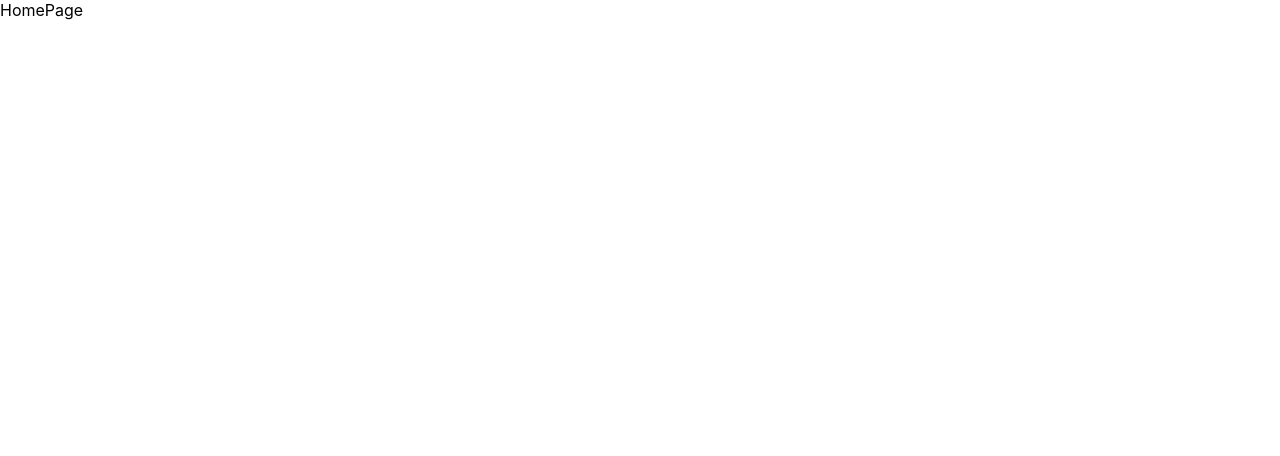
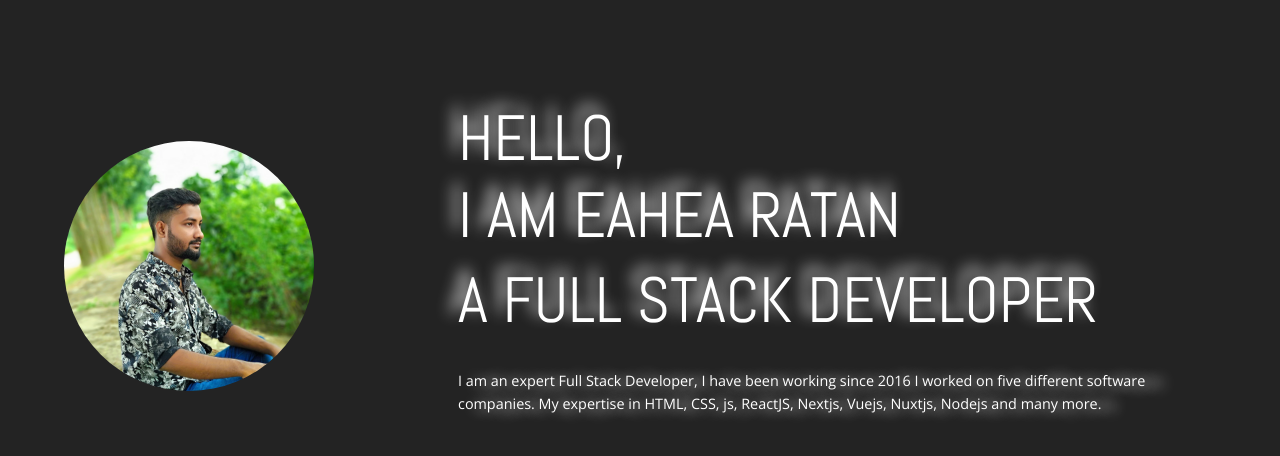
Before and after one commit to iamrashed01/myportfolio, a React (Create React App) app in the folder client/: page / in a window 1280 px wide. Shown: the top 456 px of the page. Built offline with nearby package versions, Linux system fonts and the light colour scheme.

Commit message:
FEATE: reactstrap added

```diff
--- /dev/null
+++ b/client/src/components/heroArea/index.js
@@ -0,0 +1,36 @@
+import { Col, Container, Row } from "reactstrap";
+import authorImage from "../../images/eahea.jpg";
+
+const HeroArea = () => {
+  return (
+    <div className="heroArea">
+      <>
+        <Row className="align-items-center">
+          <Col xs="12" md="4">
+            <div className="authorImageArea">
+              <div className="authorImage">
+                <img src={authorImage} alt="authorImage" />
+              </div>
+            </div>
+          </Col>
+          <Col xs="12" md="8">
+            <div className="heroContent">
+              <h2>
+                hello, <br /> i am eahea ratan
+              </h2>
+              <h2>a full stack developer</h2>
+              <p>
+                I am an expert Full Stack Developer, I have been working since
+                2016 I worked on five different software companies. My expertise
+                in HTML, CSS, js, ReactJS, Nextjs, Vuejs, Nuxtjs, Nodejs and
+                many more.
+              </p>
+            </div>
+          </Col>
+        </Row>
+      </>
+    </div>
+  );
+};
+
+export default HeroArea;
--- a/client/src/containers/HomePage/index.js
+++ b/client/src/containers/HomePage/index.js
@@ -1,5 +1,11 @@
+import HeroArea from "../../components/heroArea";
+
 const HomePage = () => {
-  return <div>HomePage</div>;
+  return (
+    <div>
+      <HeroArea />
+    </div>
+  );
 };
 
 export default HomePage;
--- a/client/src/index.css
+++ /dev/null
@@ -1,13 +0,0 @@
-body {
-  margin: 0;
-  font-family: -apple-system, BlinkMacSystemFont, 'Segoe UI', 'Roboto', 'Oxygen',
-    'Ubuntu', 'Cantarell', 'Fira Sans', 'Droid Sans', 'Helvetica Neue',
-    sans-serif;
-  -webkit-font-smoothing: antialiased;
-  -moz-osx-font-smoothing: grayscale;
-}
-
-code {
-  font-family: source-code-pro, Menlo, Monaco, Consolas, 'Courier New',
-    monospace;
-}
--- a/client/src/index.js
+++ b/client/src/index.js
@@ -1,6 +1,7 @@
 import React from "react";
 import ReactDOM from "react-dom";
-import "./index.css";
+import "bootstrap/dist/css/bootstrap.min.css";
+import "./styles/master.scss";
 import App from "./containers/App/App";
 import reportWebVitals from "./reportWebVitals";
 
--- /dev/null
+++ b/client/src/styles/colors.scss
@@ -0,0 +1,2 @@
+$bodyBgColor: #232323;
+$bodyTextColor: #ffffff;
--- /dev/null
+++ b/client/src/styles/fonts.scss
@@ -0,0 +1,2 @@
+$fontBasic: "Open Sans", sans-serif;
+$fontScondary: "Abel", sans-serif;
--- /dev/null
+++ b/client/src/styles/master.scss
@@ -0,0 +1,97 @@
+@import url("https://fonts.googleapis.com/css2?family=Abel&family=Open+Sans&display=swap");
+@import "./colors.scss";
+@import "./fonts";
+
+body {
+  margin: 0;
+  font-family: $fontBasic, sans-serif;
+  -webkit-font-smoothing: antialiased;
+  -moz-osx-font-smoothing: grayscale;
+  background-color: $bodyBgColor;
+  color: $bodyTextColor;
+}
+
+h1,
+h2,
+h3,
+h4,
+h5,
+h6 {
+  font-family: $fontScondary;
+}
+
+code {
+  font-family: $fontScondary;
+}
+img {
+  max-width: 100%;
+}
+// home page css
+
+.heroArea {
+  padding: 100px 5%;
+  min-height: 400px;
+  border-bottom: 1px solid rgba(255, 255, 255, 0.08);
+  .authorImageArea {
+    .authorImage {
+      width: 250px;
+      height: 250px;
+      border-radius: 50%;
+      overflow: hidden;
+      img {
+        height: 100%;
+        width: 100%;
+        object-fit: cover;
+      }
+    }
+  }
+  .heroContent {
+    h2 {
+      font-size: 4rem;
+      text-transform: uppercase;
+      text-shadow: 1px 8px 5px #fff;
+      animation: shadowdeep 12s infinite ease-in-out forwards;
+    }
+    p {
+      margin-top: 2rem;
+      font-size: 0.9rem;
+      line-height: 1.4rem;
+      text-shadow: 1px 8px 5px #fff;
+      animation: shadow 8s infinite ease-in-out forwards;
+      animation-delay: 4s;
+    }
+  }
+}
+
+@keyframes shadowdeep {
+  0% {
+    text-shadow: 1px 8px 50px #fff;
+  }
+  25% {
+    text-shadow: 20px 0 15px #fff;
+  }
+  50% {
+    text-shadow: -10px -10px 15px #fff;
+  }
+  90% {
+    text-shadow: 10px 15px 15px #fff;
+  }
+  100% {
+    text-shadow: 1px 8px 50px #fff;
+  }
+}
+
+@keyframes shadow {
+  0% {
+    text-shadow: 1px 8px 5px #fff;
+  }
+  25% {
+    text-shadow: 20px 0 15px #fff;
+  }
+  80% {
+    text-shadow: -4px 3px 15px #fff;
+  }
+  100% {
+    text-shadow: 1px 8px 5px #fff;
+  }
+}
```
Also changed, not shown: package.json (+6 -2 lines), client/src/images/eahea.jpg (added), 1 other file (tests, documents, lock files or other folders).
